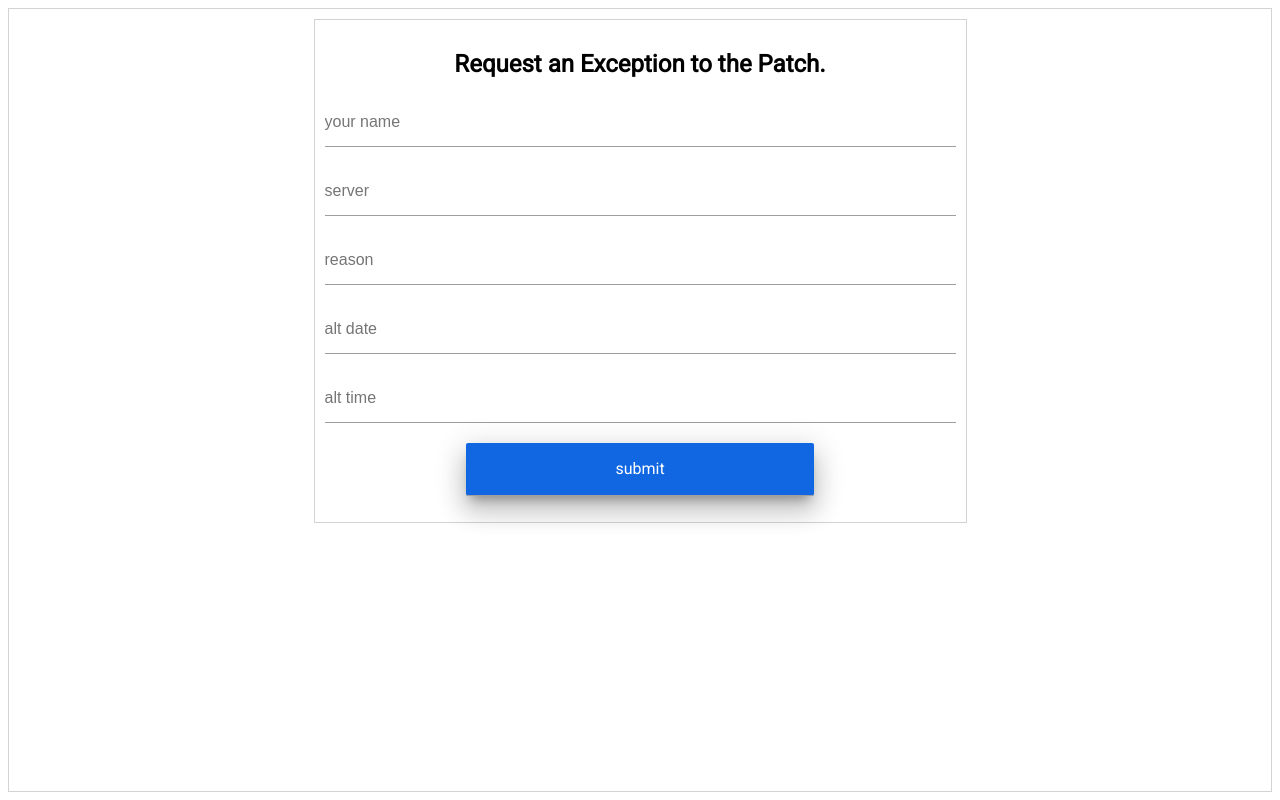
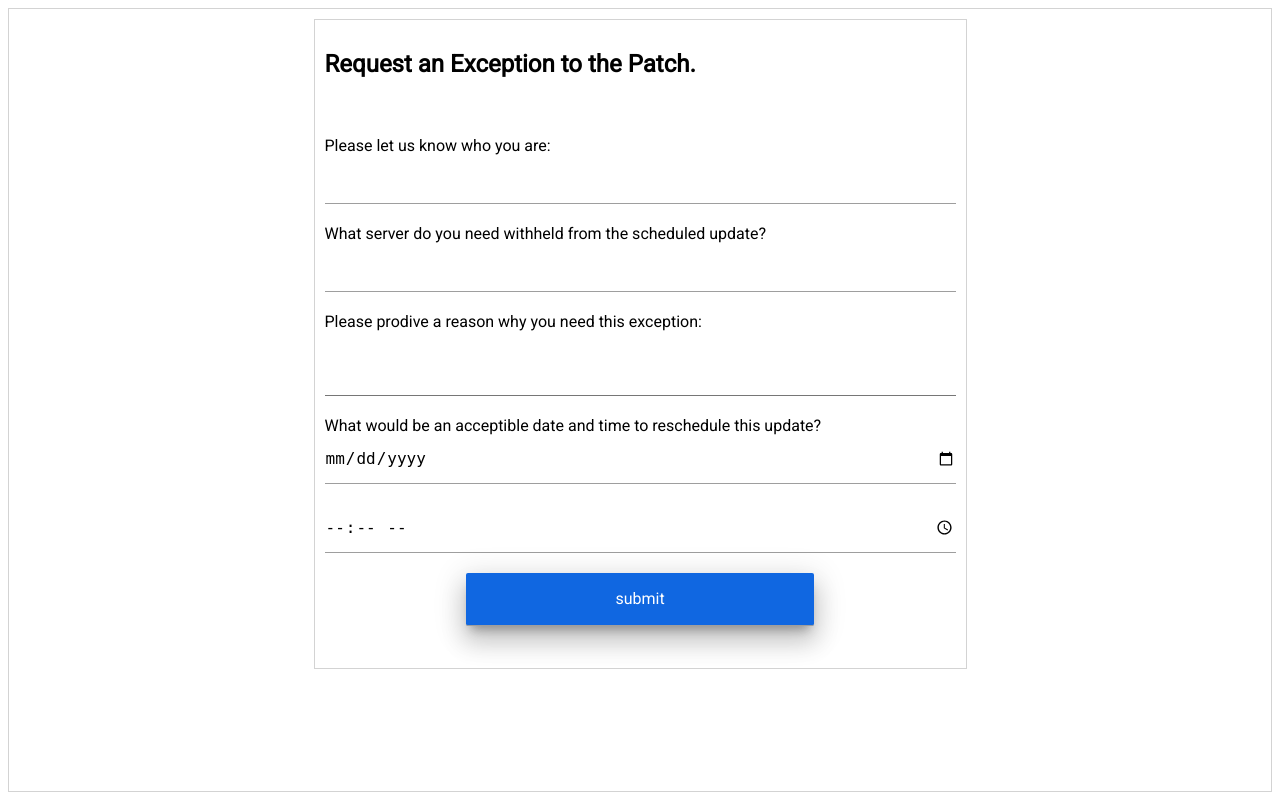
Before and after one commit to emkg/PatchAlert, a Flask app: page /request/1/ in a window 1280 px wide. Run offline with Flask 2, Linux system fonts and the light colour scheme.

Commit message:
more style changes

```diff
--- a/patch-email-server/static/css/style.css
+++ b/patch-email-server/static/css/style.css
@@ -5,6 +5,10 @@ body {
   text-align: center;
   border: solid 1px lightgray;
   font-family: 'Roboto', Helvetica, sans-serif;
+}
+
+form {
+  text-align: left;
 }
 
 ul.flashes {
@@ -48,7 +52,8 @@ ul.flashes {
   top: 0px;
   background: rgb(16, 103, 225);
   width: 50%;
-  margin: auto;
+  justify-content: center;
+  margin: 0 auto;
   padding: 16px;
   font-family: 'Roboto', Helvetica, sans-serif;
   -webkit-tap-highlight-color: rgba(0, 0, 0, 0);
@@ -71,12 +76,21 @@ a .button-text {
 }
 
 input {
-  margin-bottom: 10px;
+  margin-bottom: 20px;
   width: 50%;
   height: 5vh;
   border: solid black;
   border-width: 0 0 1px 0;
   font-size: 1em;
+
+}
+
+textarea {
+  resize: none;
+  width: 100%;
+  border-width: 0 0 1px 0;
+  margin-bottom: 20px;
+
 }
 
 span.data {
--- a/patch-email-server/templates/request.html
+++ b/patch-email-server/templates/request.html
@@ -3,15 +3,22 @@
     <link rel='stylesheet' type='text/css' href='/static/css/style.css'/>
   </head>
   <body>
-    <div class="page-container form" >
+    <div class="page-container" >
       <form method='POST' action='{{url_for('requestException', alert_id=alert_id)}}'>
         <h2>Request an Exception to the Patch.</h2>
-        <input type='text' name='user' placeholder="your name"/><br/>
-        <input type='text' name='server' placeholder="server"/><br/>
-        <input type='text' name='reason' placeholder="reason"/><br/>
-        <input type='text' name='altDate' placeholder="alt date"/><br/>
-        <input type='text' name='altTime' placeholder="alt time"/><br/>
+        <br/><br/>
+        Please let us know who you are: <br/>
+        <input type='text' name='user' /><br/>
+        What server do you need withheld from the scheduled update? <br/>
+        <input type='text' name='server' /><br/>
+        Please prodive a reason why you need this exception: <br/>
+        <textarea type='text' name='reason' rows='4'></textarea><br/>
+        What would be an acceptible date and time to reschedule this update? <br/>
+        <input type='date' name='altDate' placeholder="alt date"/><br/>
+        <input type='time' name='altTime' placeholder="alt time"/><br/>
+        <div class='item'>
         <input style='color: white;' class='button' type='submit' value="submit"/>
+      </div>
       </form>
     </div>
   </body>
```
Also changed, not shown: patch-email-server/templates/createAlert.html (+10 -7 lines), patch-email-server/patchalerts.db.
